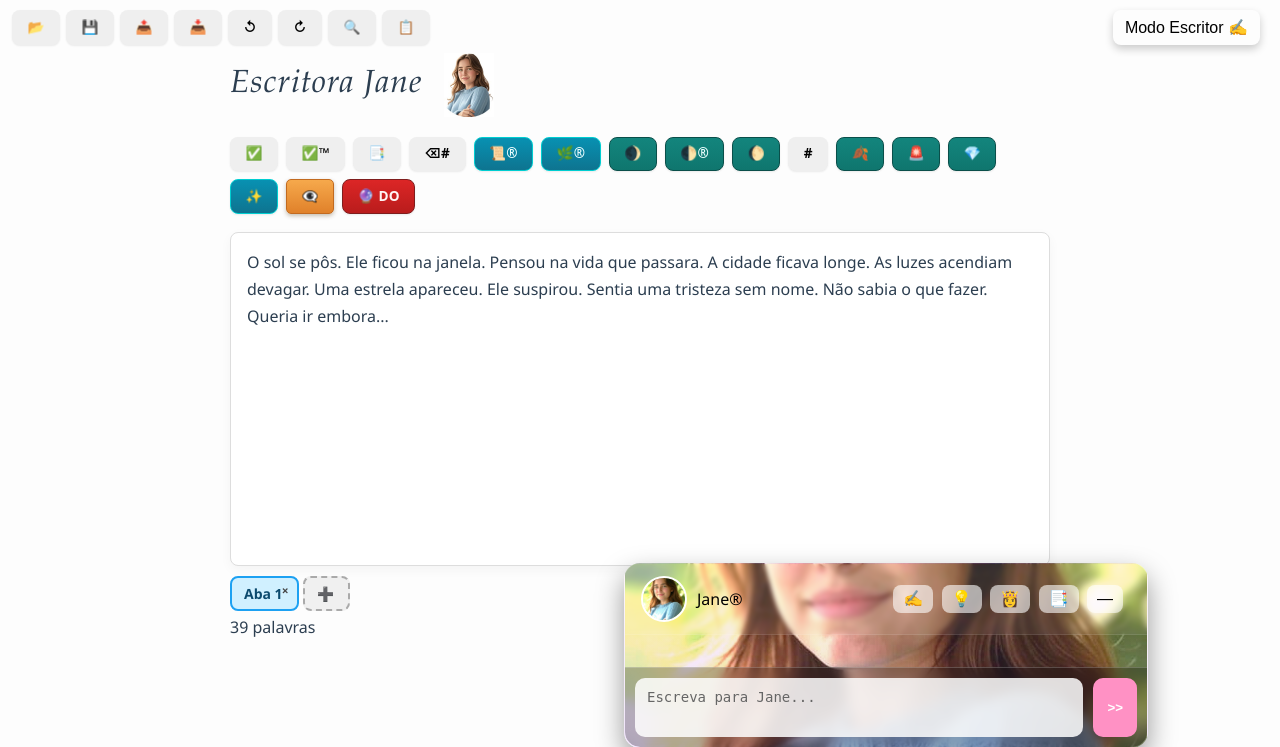
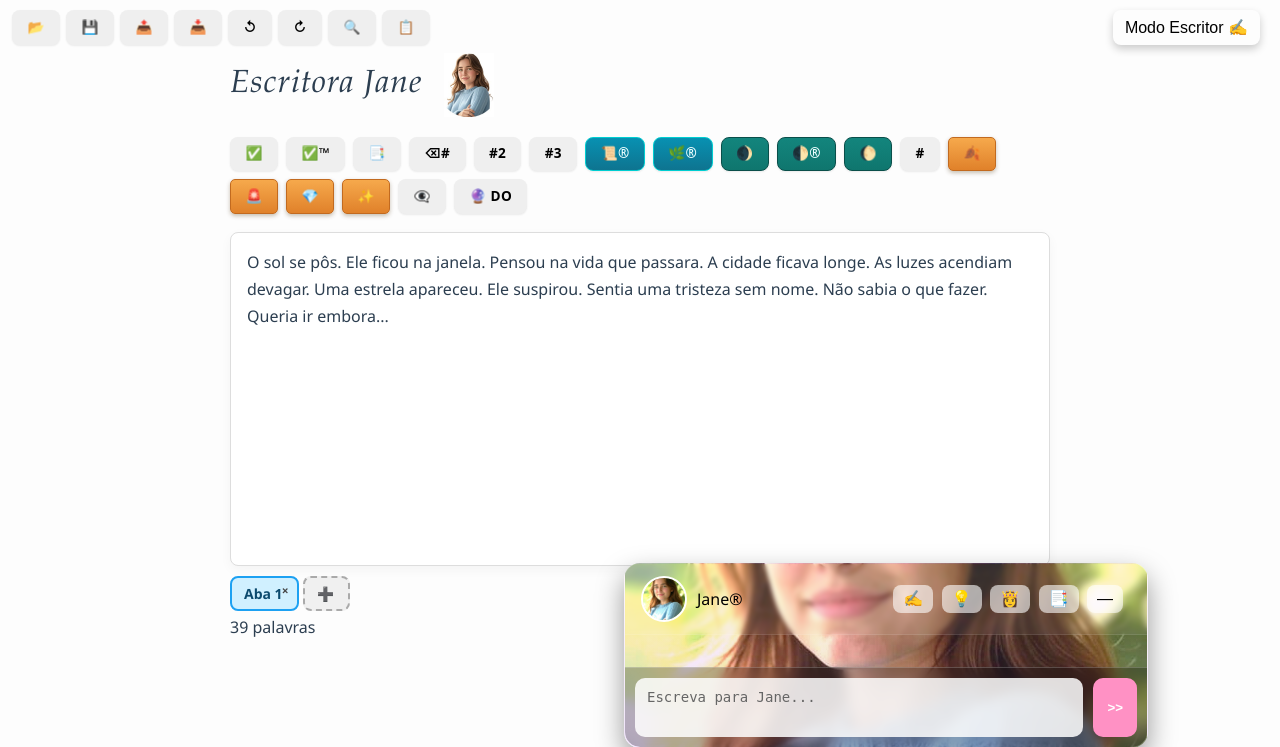
Before and after one commit to benilto87/verbaia1, a Flask app: page / in a window 1280 px wide. Shown: the top 747 px of the page. Run offline with Flask 3, Linux system fonts and the light colour scheme; the visitor is signed in with stand-in values (Sample User, id 1); some libraries are stand-ins or nearby versions.

Commit message:
ajuste julho

```diff
--- a/app.py
+++ b/app.py
@@ -432,16 +432,18 @@ Aqui está um texto dividido em blocos numerados:
 Para cada bloco, faça o seguinte:
 
 - Se encontrar uma parte específica do texto que possa melhorar em estilo, clareza ou impacto estético, sugira uma dica de reescrita.
-- Para tal use inspiração a escrita de grandes autores como Marcel Proust, Graciliano Ramos, Hemingway, Camus, etc. Cite o autor usado.
+- Para tal use inspiração a escrita de grandes autores como Marcel Proust, Graciliano Ramos, Hemingway, Camus, etc. Cite sempre o estilo nunca o nome. ex: _Inspirado no existencialismo camusiano._
 - Formate sua resposta assim, para cada bloco com sugestões:
 
 Exemplo de entrada:
 Um pequena estrela surgiu no céu como vida.
 
 Exemplos de saída:
-NUMERO 🍂 No céu escuro, uma estrela solitária irrompia como um lampejo de vida. > *Abert Camus*
+NUMERO 🍂 _**No céu escuro, uma estrela solitária irrompia como um lampejo de vida.**_ > _Inspirado no existencialismo camusiano._ [Reduz ornamento e enfatiza solidão cósmica e indiferença do mundo.]
 
-NUMERO 🍂 No céu escuro, uma estrela solitária rompia a treva como uma virgem de luz, despontando no firmamento qual suspiro. > *José de Alencar*
+NUMERO 🍂 _**No céu escuro, uma estrela solitária rompia a treva como uma virgem de luz, despontando no firmamento qual suspiro.**_ > _Inspirado na prosa romântica brasileira do século XIX (com ecos de José de Alencar)._ [Amplia musicalidade e excesso imagético, com tom lírico ornamental.]
+
+
 
 ⚠️ Instruções ⚠️:
 - Comente no máximo *uma frase por bloco*.
@@ -455,7 +457,7 @@ Com foco na beleza estética comece sua análise:
             model='gpt-5.2', # gpt-4o / gpt-4.1
             messages=[{"role": "user", "content": prompt}],
             temperature=0.70,
-            max_completion_tokens=900,
+            max_completion_tokens=2000,
         )
 
         resposta = completion.choices[0].message.content.strip()
@@ -823,9 +825,9 @@ Siga a estrutura de resposta abaixo rigorosamente.
 3➝ [Ex: Linguagem clichê ou pouco evocativa]
 
 **Abordagem de Reescrita:**
-Se Prolixo: _"Fiz um trabalho de escultor, cortando o excesso e condensando a narrativa para revelar sua forma subjacente."_
-Se Raso: _"Fiz um trabalho de pintor, adicionando camadas de detalhes sensoriais, profundidade emocional e atmosfera."_
-Se Estruturalmente Frágil: _"Fiz um trabalho de arquiteto, reorganizando a estrutura e melhorando a progressão para criar uma jornada narrativa clara e impactante."_
+Se Prolixo: _"Como um escultor, cortei o excessos melhorando a fluidez. Cortei/substituí métaforas genéricas ou ornamentais por algo natural, evitando chamar mais a escrita do que a cena."_
+Se Raso: _"Como um pintor, adicionei camadas de detalhes sensoriais, profundidade emocional e atmosfera."_
+Se Estruturalmente Frágil: _"Como um arquiteto, reorganizei a estrutura e melhorando a progressão para criar uma jornada narrativa clara e impactante."_
 (As abordagens podem ser combinadas num mesmo texto)
 
 🌿® **Versão Refinada:**
@@ -840,6 +842,10 @@ Sublinhe em negrito as principais mudanças; o trecho sublinhado deve estar em c
 [Ex: Substituí adjetivos genéricos ("triste", "bonito") por imagens concretas e metáforas ("um vazio que pesava como chumbo", "um sorriso que era uma fenda de luz").]
 [Ex: Reestruturei a cena do clímax para criar um suspense crescente, antecipando e depois retardando o momento do encontro.]
 
+🔪 _**Lista de Cortes**_
+
+1.[_cite trecho_] - [comentário]
+
 Texto do usuário:
 {texto_original}
 """
@@ -849,7 +855,7 @@ Texto do usuário:
             model="gpt-5.2",
             messages=[{"role": "user", "content": prompt}],
             temperature=1.16,
-            max_completion_tokens=2000
+            max_completion_tokens=10000
         )
         texto_corrigido = resposta.choices[0].message.content.strip()
         return jsonify({"corrigido": texto_corrigido})
@@ -867,28 +873,41 @@ def rascunho_texto():
     prompt = f"""
 ✍️ Você é uma inteligência literária que transforma **fragmentos esboçados** em um **rascunho textual fluido, coerente e estilisticamente refinado**.
 
-Instruções:
-1. Unir os fragmentos respeitando a voz implícita do autor.
-2. Criar transições naturais, ritmo e atmosfera entre as partes. Aproveitando oportunidades de elevar o texto.
-3. Marque em negrito as partes que foram realmente modificadas ou adicionadas, para indicar as mudanças relevantes.
-4. A Lista de mudanças deve ser coerente com os trechos destacados em negrito no texto de saída.
+Em reescrita, atue como um editor literário e revisor especializado em narrativa introspectiva e prosa literária.
+Sua tarefa é, a partir do texto fornecido, realizar uma análise técnica e, em seguida, entregar uma versão reescrita *em voz confessional* aprimorada do mesmo, aplicando as soluções editoriais identificadas.
 
-Exemplo de entrada:
-O dia amanhecia cinzento.
-Ela olhava pela janela sem falar.
-Um pássaro pousou no parapeito.
+Siga a estrutura de resposta abaixo rigorosamente.
 
-Exemplo de saída esperado:
-O dia amanheceu **vestindo o mundo de cinza**.
-**Ela permanecia imóvel, olhando pela janela sem dizer nada.**
-Um pássaro pousou **suave como um presságio sobre o** parapeito.
+(Dê uma Nota Textual de 1.0 à 5 de 5.) Ex:
+**Nota:** 4.2/5 🔰
+(A nota de ser sincera baseada em critérios tecnicos de edicão literária.)
 
-📜 **Lista de Mudanças:**
-1. Enriqueci a metáfora inicial com _vestindo o mundo de cinza_.
-2. Transformei a frase da personagem em uma construção mais poética e cadenciada em _Ela permanecia imóvel, olhando pela janela sem dizer nada_.
-3. Tornei o pouso do pássaro mais sugestivo com _suave como um presságio_.
 
-Agora processe o bloco abaixo:
+**Diagnóstico e Análise Técnica:**
+(Identifique sucintamente os 2-3 problemas centrais do texto.)
+1➝ [Ex: Prolixidade e explicação direta]
+2➝ [Ex: Estrutura narrativa desorganizada, ritmo vacilante]
+3➝ [Ex: Linguagem clichê ou pouco evocativa]
+
+**Abordagem de Reescrita:**
+Se Prolixo: _"Fiz um trabalho de escultor, cortando o excesso e condensando a narrativa para revelar sua forma subjacente."_
+Se Raso: _"Fiz um trabalho de pintor, adicionando camadas de detalhes sensoriais, profundidade emocional e atmosfera."_
+Se Estruturalmente Frágil: _"Fiz um trabalho de arquiteto, reorganizando a estrutura e melhorando a progressão para criar uma jornada narrativa clara e impactante."_
+(As abordagens podem ser combinadas num mesmo texto)
+
+📜® **Versão Refinada:**
+Aqui, entregue o texto completo reescrito,*em voz confessional*, aplicando todos os princípios discutidos. O texto deve ser uma melhoria clara do original, mas elevando seu padrão literário.)
+Sublinhe em negrito as principais mudanças; o trecho sublinhado deve estar em coerencia com a lista de mudanças.
+(INSIRA O TEXTO REWRITADO AQUI)
+
+📌 **Lista de Mudanças:**
+(Liste de forma breve e direta as intervenções mais importantes que você realizou no texto. Isso serve como um "making of" didático para o usuário.)
+
+[Ex: Condensei os três primeiros parágrafos em um único bloco narrativo, transformando explicações em ação.]
+[Ex: Substituí adjetivos genéricos ("triste", "bonito") por imagens concretas e metáforas ("um vazio que pesava como chumbo", "um sorriso que era uma fenda de luz").]
+[Ex: Reestruturei a cena do clímax para criar um suspense crescente, antecipando e depois retardando o momento do encontro.]
+
+Texto do usuário:
 {texto_original}
 
 ---
@@ -1145,7 +1164,7 @@ def chat_flavia():
                 }
             ] + chat_history,
             temperature=1.15,
-            max_completion_tokens=1900,
+            max_completion_tokens=10000,
         )
 
         reply = resposta.choices[0].message.content.strip()
--- a/static/css/estilo1.css
+++ b/static/css/estilo1.css
@@ -285,13 +285,16 @@ h1 {
 }
 
 .processed-comment {
-    color: #4a3220; /* marrom médio para texto legível */
-    background: linear-gradient(90deg, #f6a94c 0%, #f6d6a8 52%); /* dourado-alaranjado suave */
-    font-style: italic;
-    border-left: 3px solid #c97b36; /* laranja queimado suave */
-    box-shadow: 0 2px 4px rgba(0, 0, 0, 0.1); /* sombra discreta */
+    color: #4a3220;
+    background: linear-gradient(90deg, #f6a94c 0%, #f6d6a8 52%);
+    border-left: 3px solid #c97b36;
+    box-shadow: 0 2px 4px rgba(0, 0, 0, 0.1);
     padding: 6px 10px;
     border-radius: 4px;
+
+    font-family: "Source Serif 4";
+    font-size: 16px;
+    line-height: 1.5;
 }
 
 .processed-comment1 {
--- a/static/js/funcoes_ia.js
+++ b/static/js/funcoes_ia.js
@@ -1342,7 +1342,7 @@ function analisarDicasIA() {
         const span = document.createElement("span");
         const sugestaoHTML = sugestao
           .replace(/\*\*(.*?)\*\*/g, '<strong>$1</strong>')   // **negrito**
-          .replace(/\*(.*?)\*/g, '<em>$1</em>')               // *itálico*
+          .replace(/\_(.*?)_/g, "<em>$1</em>")               // _itálico_
           .replace(/\n/g, '<br>');                            // quebra de linha
 
         span.innerHTML = `
--- a/templates/index.html
+++ b/templates/index.html
@@ -92,8 +92,8 @@
 
 <!-- Botões de numeração e marcas -->
 
-<button class="toolbar-button botao-modificavel" onclick="numberSentencesBy2()" title="Numerar por blocos de 2 frases">#2</button>
-<button class="toolbar-button botao-modificavel" onclick="numberSentencesBy3()" title="Numerar por blocos de 3 frases">#3</button>
+<button class="toolbar-button botao-fixo-tarefa" onclick="numberSentencesBy2()" title="Numerar por blocos de 2 frases">#2</button>
+<button class="toolbar-button botao-fixo-tarefa" onclick="numberSentencesBy3()" title="Numerar por blocos de 3 frases">#3</button>
 
 <button class="toolbar-button botao-modificavel" onclick="removerFormatacaoSelecao()" title="Remover Estilo da Seleção">🧽</button>
 
@@ -114,20 +114,20 @@
 
 <button class="toolbar-button botao-fixo-tarefa" onclick="numberSentences()" title="Numerar Frases">#</button>
 
-<button class="toolbar-button botao-fixo-tarefa botao-marcas" onclick="analisarDicasIA()" title="Análise de Fluidez">🍂</button>
-<button class="toolbar-button botao-fixo-tarefa botao-marcas" onclick="analyzeFluidezIA()" title="Análise de Fluidez">🚨</button>
+<button class="toolbar-button botao-fixo-tarefa botao-dourado" onclick="analisarDicasIA()" title="Análise de Fluidez">🍂</button>
+<button class="toolbar-button botao-fixo-tarefa botao-dourado" onclick="analyzeFluidezIA()" title="Análise de Fluidez">🚨</button>
 
 <!-- Botões da Flávia -->
-<button class="toolbar-button botao-fixo-tarefa botao-marcas" onclick="analyzeWithAI()" title="Analisar com IA">💎</button>
-<button class="toolbar-button botao-fixo-tarefa botao-turquesa" onclick="corrigirTexto()" title="Reescrita Criativa">✨</button>
-<button class="toolbar-button botao-fixo-tarefa botao-dourado" onclick="inspirarComFlavia()" title="Inspiração da Flávia">👁‍🗨</button>
+<button class="toolbar-button botao-fixo-tarefa botao-dourado" onclick="analyzeWithAI()" title="Analisar com IA">💎</button>
+<button class="toolbar-button botao-fixo-tarefa botao-dourado" onclick="corrigirTexto()" title="Reescrita Criativa">✨</button>
+<button class="toolbar-button botao-fixo-tarefa" onclick="inspirarComFlavia()" title="Inspiração da Flávia">👁‍🗨</button>
 
 <button class="toolbar-button botao-modificavel botao-dourado" onclick="inspirarComFlavia2()" title="Reflexão da Flávia">💡</button>
 <button class="toolbar-button botao-modificavel botao-dourado" onclick="inspirarComFlavia3()" title="Leitora Virtual">👸</button>
 
 
 <!-- Pedido IA -->
-<button id="botao-pedido" class="toolbar-button botao-fixo-tarefa botao-especial" onclick="gerarTarefa()" title="Shift+Enter">📘 pedido 3.5</button>
+<button id="botao-pedido" class="toolbar-button botao-fixo-tarefa" onclick="gerarTarefa()" title="Shift+Enter">📘 pedido 3.5</button>
 
 <!-- Alternador de modelo -->
 <button id="botao-toggle-modelo" class="botao-modificavel" title="Trocar entre GPT-3.5 e GPT-4.0" style="background: none; border: none; font-size: 1.2em; cursor: pointer;">🔺</button>
```
